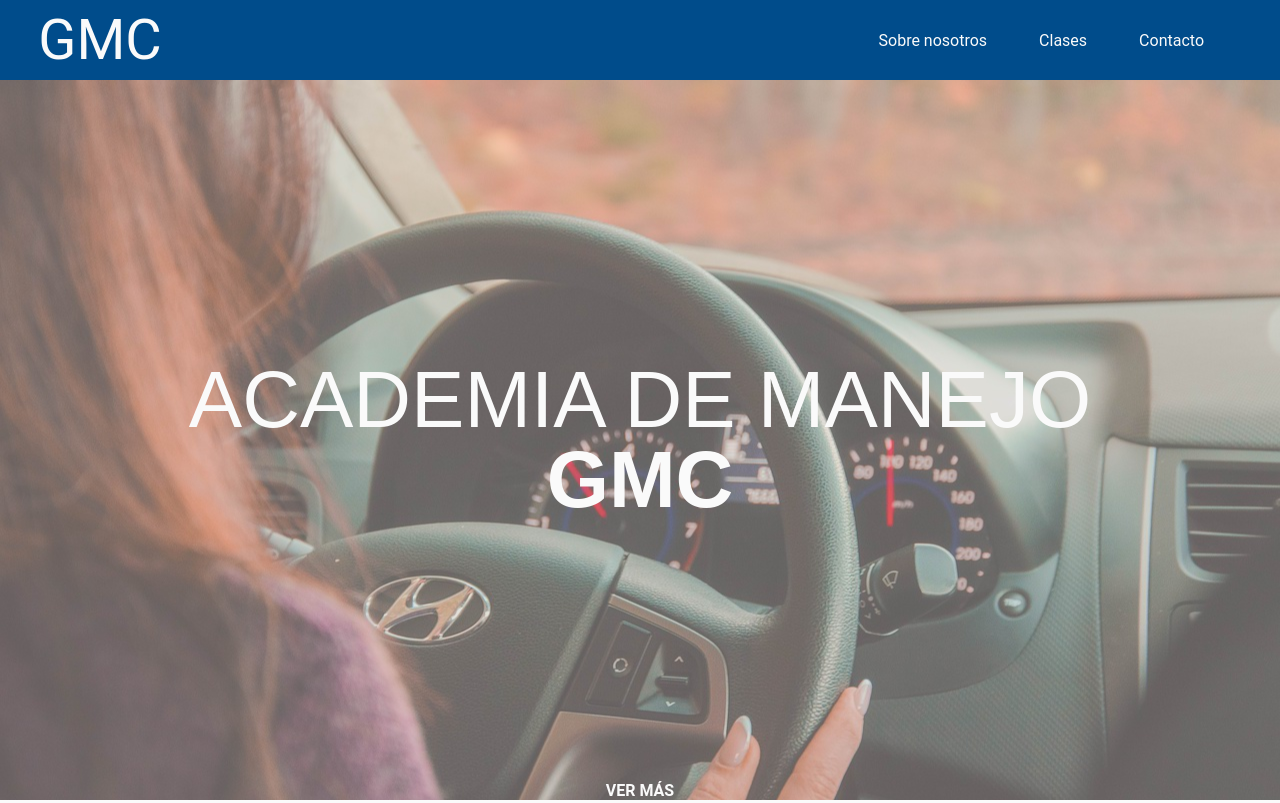
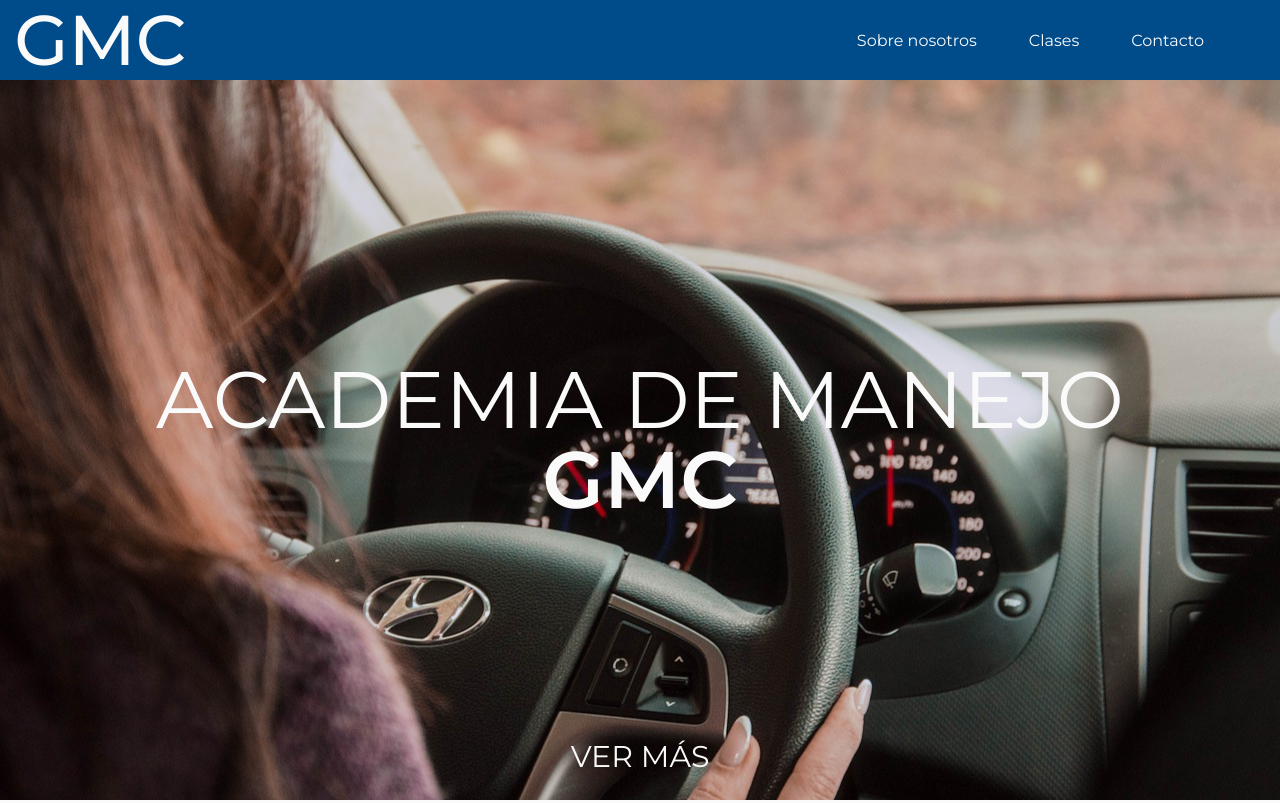
Before and after one commit to daianagc/Pagina-GMC, a plain HTML site: page index.html in a window 1280 px wide. Shown: the top 803 px of the page. Drawn offline with Linux system fonts and the light colour scheme.

Commit message:
modifique cosas

```diff
--- a/index.css
+++ b/index.css
@@ -1,3 +1,4 @@
+@import url('https://fonts.googleapis.com/css2?family=Montserrat:ital,wght@0,200;0,300;0,400;0,500;0,600;0,700;0,800;0,900;1,200;1,300;1,400;1,500;1,600;1,700;1,800;1,900&family=Open+Sans:ital,wght@0,300;0,800;1,700;1,800&family=Roboto:wght@500&display=swap');
 
 * {
     margin: 0;
@@ -24,14 +25,15 @@ align-items: center;
 .navbar .logo p {
     width: 100%;
     max-width: 100px;
-    min-width: 65px;
+    min-width: 80px;
     max-height: 40px;
     display: flex;
     justify-content: center;
     align-items: center;
-    font-size: 3.5em;
+    font-size: 4.4em;
+    font-weight: 500;
     color: #fafafa;
-    font-family: 'Roboto', sans-serif;
+    font-family: 'Montserrat', sans-serif;
 
 }
 
@@ -58,7 +60,7 @@ height: 100%;
     align-items: center;
     height: 80%;
     color: #fafafa;
-    font-family: 'Roboto', sans-serif;
+    font-family: 'Montserrat', sans-serif;
     border: 1px solid transparent ;
     transition: 0.3s;
 }
@@ -99,7 +101,7 @@ position: relative;
     height: 100%;
     background-color: rgb(190, 190, 219);
     opacity: 0.50;
-    mix-blend-mode: luminosity;
+    mix-blend-mode: darken;
 
 }
 
@@ -113,7 +115,7 @@ position: relative;
    font-size: 80px;
    text-transform: uppercase;
    text-align: center;
-   font-weight:300;
+   font-weight:400;
    color: #fafafa;
    line-height: 1;
 }
@@ -121,13 +123,13 @@ position: relative;
 .hero__section-text h1 span {
 
     display: block;
-    font-weight: 700;
+    font-weight: 550;
 
 }
 
 .hero__section-more {
     position: absolute;
-    bottom: 0;
+    bottom: 25px;
     display: flex;
     justify-content: center;
     align-items: center;
@@ -135,10 +137,11 @@ position: relative;
 }
 
 .hero__section-more p {
-    font-family: 'Roboto', sans-serif;
+    font-family: 'Montserrat', sans-serif;
     text-transform: uppercase;
     text-align: center;
-    font-weight: 600;
+    font-size: 30px;
+    font-weight: 400;
     color: #fafafa;
 
 }
@@ -156,7 +159,7 @@ position: relative;
 }
 
 .section-title {
-    font-family: 'Roboto', sans-serif;
+    font-family: 'Montserrat', sans-serif;
     font-size: 35px;
     font-weight: 300;
     text-transform: uppercase;
@@ -180,7 +183,7 @@ position: relative;
 
 .about-section p {
     font-family: 'Montserrat', sans-serif;
-    font-size: 20px;
+    font-size: 35px;
     color: black;
     text-align: center;
     line-height: 1.5;
```
